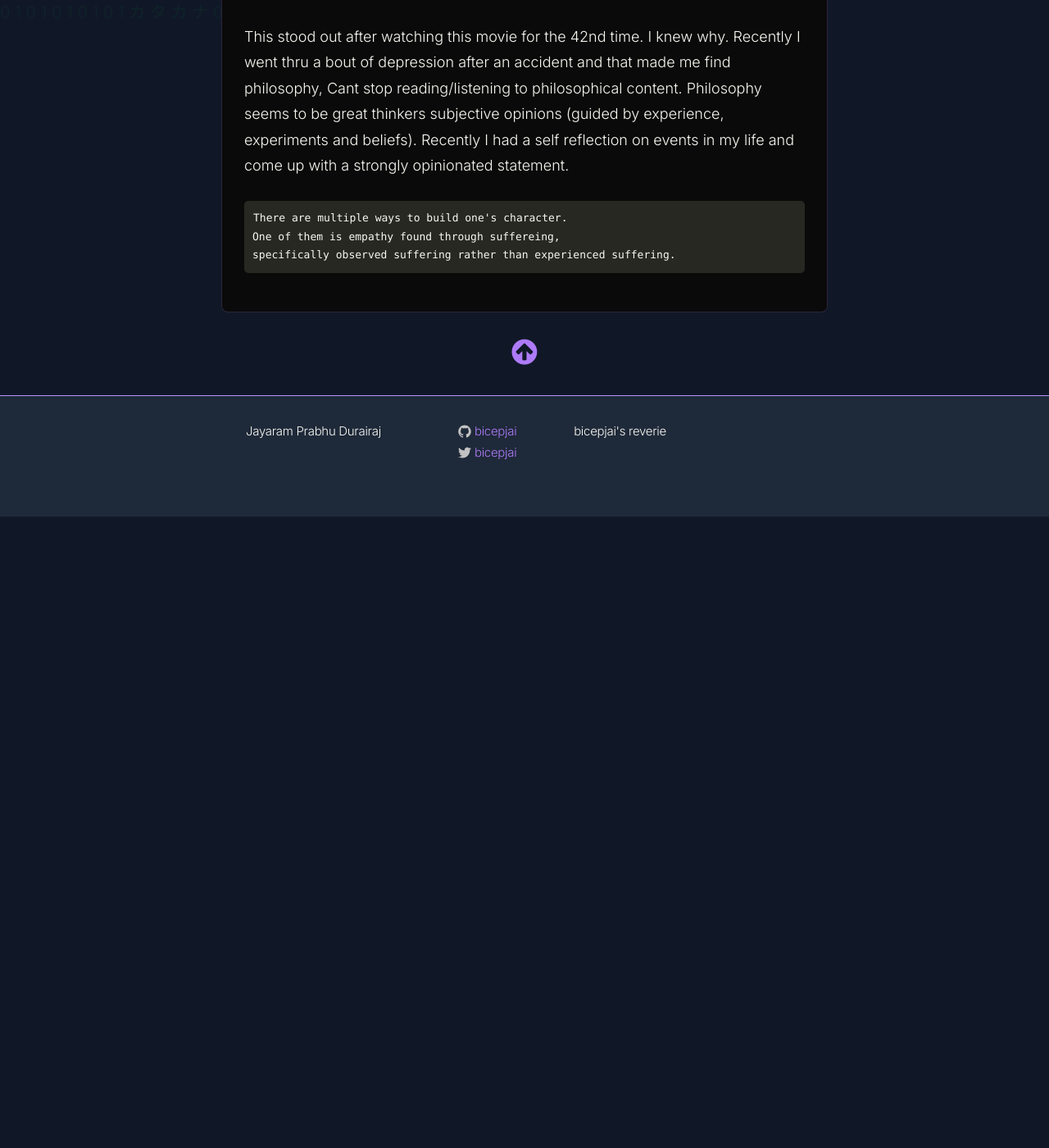
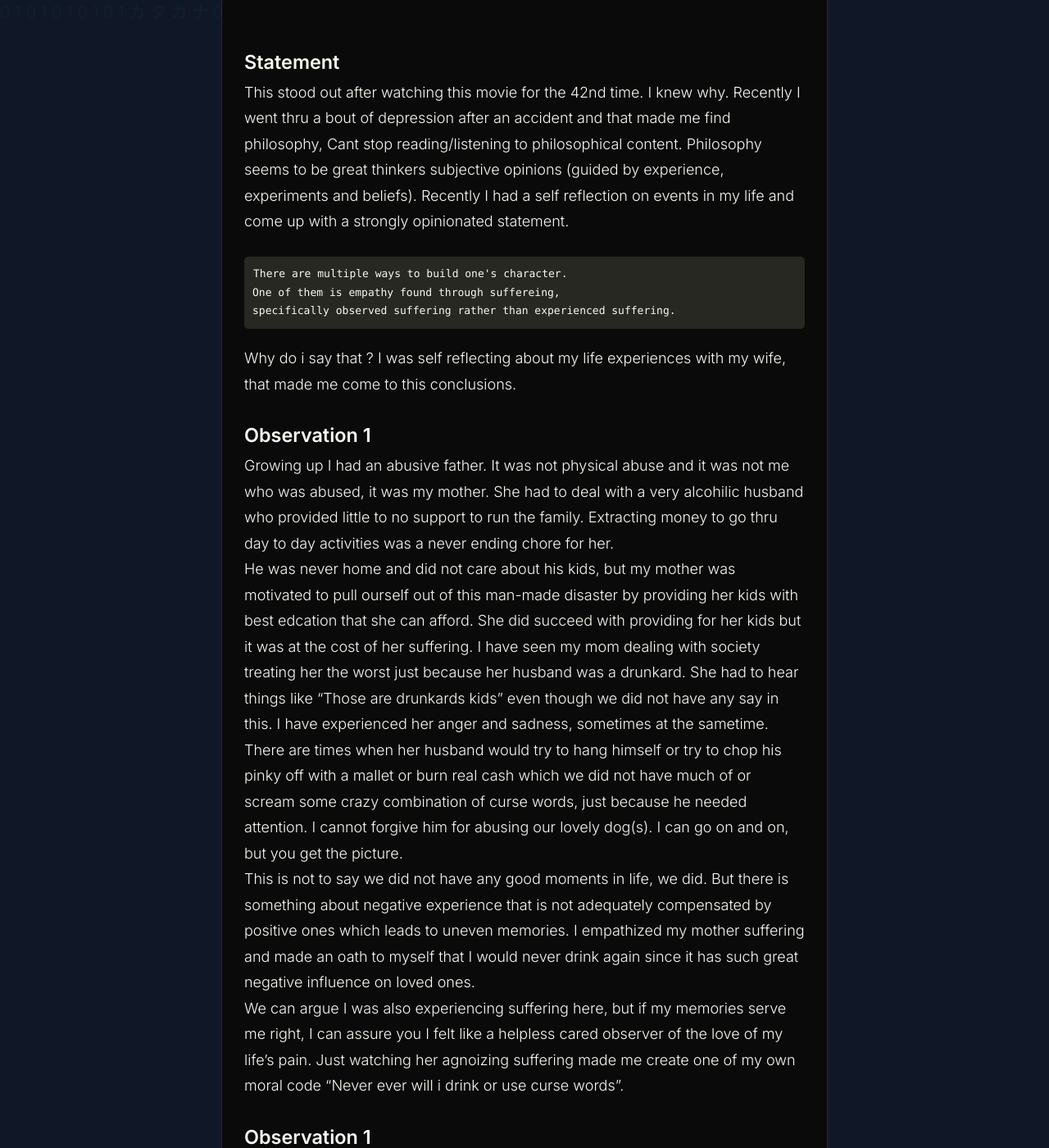
Before and after one commit to bicepjai/bicepjai.github.io, a Jekyll site: the page built from _posts/2025-10-18-sufferings.md, in a window 1280 px wide and 1400 px high, scrolled down 775 px. Shown: the whole window at 82% size. Built offline with Jekyll 4.4.1, drawn with Linux system fonts in a browser that asks for light colours; nearby versions of some CDN libraries; before the commit the page ends 1405 px from its top, so only the background shows below that; some of the changed text lies outside the part shown.

Commit message:
rough draft

````diff
--- a/_posts/2025-10-18-sufferings.md
+++ b/_posts/2025-10-18-sufferings.md
@@ -21,6 +21,7 @@ The perfect world was a dream that your primitive cerebrum kept trying to wake u
 Which is why the Matrix was redesigned to this: the peak of your civilization.
 </div>
 <br>
+### Statement
 This stood out after watching this movie for the 42nd time. I knew why. Recently I went thru a bout of depression after an accident and that made me find philosophy, Cant stop reading/listening to philosophical content. Philosophy seems to be great thinkers subjective opinions (guided by experience, experiments and beliefs). Recently I had a self reflection on events in my life and come up with a strongly opinionated statement.
 
 ```
@@ -28,3 +29,29 @@ There are multiple ways to build one's character.
 One of them is empathy found through suffereing,
 specifically observed suffering rather than experienced suffering.
 ```
+
+Why do i say that ? I was self reflecting about my life experiences with my wife, that made me come to this conclusions.
+<br>
+### Observation 1
+Growing up I had an abusive father. It was not physical abuse and it was not me who was abused, it was my mother. She had to deal with a very alcohilic husband who provided little to no support to run the family. Extracting money to go thru day to day activities was a never ending chore for her.
+<br>
+He was never home and did not care about his kids, but my mother was motivated to pull ourself out of this man-made disaster by providing her kids with best edcation that she can afford. She did succeed with providing for her kids but it was at the cost of her suffering. I have seen my mom dealing with society treating her the worst just because her husband was a drunkard. She had to hear things like "Those are drunkards kids" even though we did not have any say in this. I have experienced her anger and sadness, sometimes at the sametime. There are times when her husband would try to hang himself or try to chop his pinky off with a mallet or burn real cash which we did not have much of or scream some crazy combination of curse words, just because he needed attention. I cannot forgive him for abusing our lovely dog(s). I can go on and on, but you get the picture.
+<br>
+This is not to say we did not have any good moments in life, we did. But there is something about negative experience that is not adequately compensated by positive ones which leads to uneven memories. I empathized my mother suffering and made an oath to myself that I would never drink again since it has such great negative influence on loved ones.
+<br>
+We can argue I was also experiencing suffering here, but if my memories serve me right, I can assure you I felt like a helpless cared observer of the love of my life's pain. Just watching her agnoizing suffering made me create  one of my own moral code "Never ever will i drink or use curse words".
+
+### Observation 1
+I went to college and after that she did suffer more, but I did not get to be an observer of her o-n-oing suffering. In college I had my second interesting experience. The very oath I took bit me on my back, I became a social pariah as a kid who would not use curse words or drink alcohol, how you ask, I dont remember that but I think good morals do stand out (thats how we use to choose leaders).
+Now I felt like a victim and could smell my suffering, but I was an adult and I had to stand up for myself so I broke my oath heavily to protect myself which interestingly made me famous.
+I almost became my dad himself. I constantly did drink alcohol, smoke excessively and have even abused others. Keen observation i made recenlty is that i never did see anyone suffer at the scale i experienced with my mother. It was a constant chase, no time to empathize since that was not something young myself was capable of. There were moments that was seen as cool to abuse others just because I had will and power to do so.
+I did not realize that until i obdserved someone's suffering at a distance, I still remember that incident which made me realize how I was a solo performer in my act for others.
+
+### Ratinal argument
+Ok so observing suffering made me empathize more than experiencing suffering. In fact experiencing sufferring made me non-empathetic as part of self preservation. You could ask then why did my mother no act the same way, My answer is its because people like her are the ones who break the cycle of suffering. I can come up with more some more supporting arguemnts.
+
+Civil disobeince had more effect in obtaining India its independance than the violent counterpart, its well documentated event.
+
+Civil Rights Movement could be the single most significant reason why US has Civil Rights Act of 1964.
+
+We can even cite wars that ended just because of people observed the suffering long enough. That is one thing I had to note, experiencing suffering makes you act faster than observing suffering. Though observing suffering help syou empathize and brings about the change, it takes time and many people are probably going thru some of that now.
````
